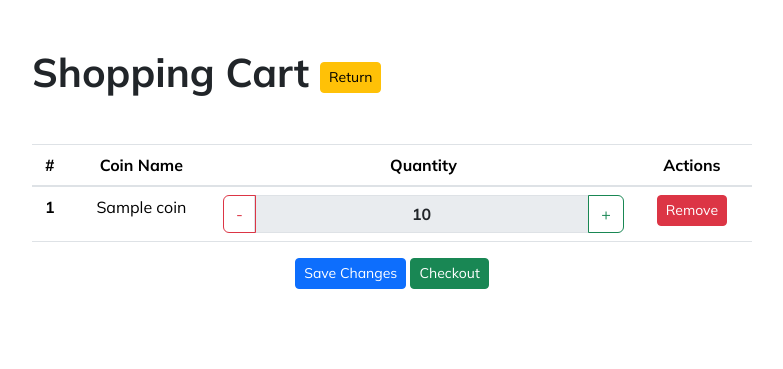
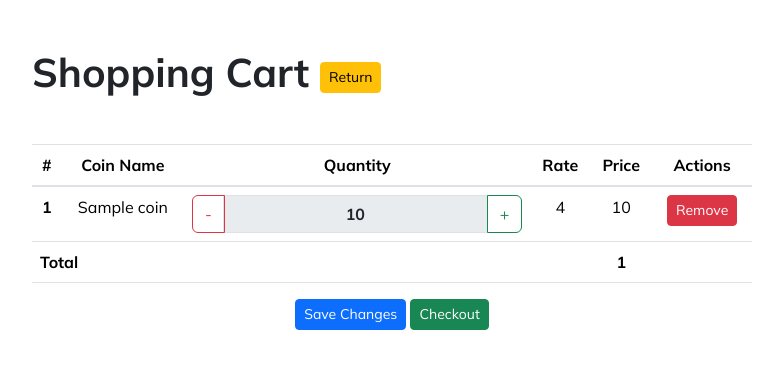
Before and after one commit to sshyamm/BasicApp, a Django app: template apps/templates/cart.html in a window 1280 px wide. Shown: the part 59-428 px from the top of the page, without its empty margins (62-845 px from the left). Run offline with Django 3.2, Linux system fonts and the light colour scheme; the template is opened without the code that fills it: most values are stand-ins (such as "Sample title", 1, 10 or a date in 2020); some libraries are stand-ins or nearby versions.

Commit message:
added price and rate

```diff
--- a/apps/admin.py
+++ b/apps/admin.py
@@ -6,7 +6,7 @@ from django.conf import settings  # Import Django settings module
 @admin.register(Coin)  # Register the Coin model with the admin site
 class CoinAdmin(admin.ModelAdmin):  # Define the admin class for Coin model
     # Specify the fields to display in the list view of the admin site
-    list_display = ('coin_name', 'display_coin_image', 'coin_desc', 'coin_year', 'coin_country', 'coin_material', 'coin_weight', 'starting_bid', 'coin_status', 'created_by_id')
+    list_display = ('coin_name', 'display_coin_image', 'coin_desc', 'coin_year', 'coin_country', 'coin_material', 'coin_weight', 'rate', 'starting_bid', 'coin_status', 'created_by_id')
 
     # Define a method to display the coin image in the list view
     def display_coin_image(self, obj):
--- a/apps/templates/cart.html
+++ b/apps/templates/cart.html
@@ -16,6 +16,8 @@
                             <th scope="col">#</th>
                             <th scope="col">Coin Name</th>
                             <th scope="col">Quantity</th>
+                            <th scope="col">Rate</th>
+                            <th scope="col">Price</th>
                             <th scope="col">Actions</th>
                         </tr>
                     </thead>
@@ -35,11 +37,18 @@
                                     </div>
                                 </div>
                             </td>
+                            <td>{{ item.coin.rate }}</td>
+                            <td class="price">{{ item.price }}</td>
                             <td>
                                 <a href="{% url 'remove_item' item.id %}" class="btn btn-danger btn-sm">Remove</a>
                             </td>
                         </tr>
                         {% endfor %}
+                        <tr>
+                            <td colspan="4" class="font-weight-bold">Total</td>
+                            <td class="font-weight-bold total-price text-center">{{ total_price }}</td>
+                            <td></td>
+                        </tr>
                     </tbody>
                 </table>
                 <div class="text-center">
@@ -57,11 +66,31 @@
 </div>
 
 <script>
+    function updatePrice(itemId) {
+        var quantityInput = document.getElementById('quantity_' + itemId);
+        var priceCell = document.querySelector(`#quantity_${itemId}`).closest('tr').querySelector('.price');
+        var rate = parseFloat(priceCell.previousElementSibling.textContent);
+        var quantity = parseInt(quantityInput.value);
+        var price = rate * quantity;
+        price = price.toFixed(1);
+        priceCell.textContent = price;
+        updateTotalPrice();
+    }
+
+    function updateTotalPrice() {
+        var totalPrice = 0;
+        var priceCells = document.querySelectorAll('.price');
+        priceCells.forEach(function(cell) {
+            totalPrice += parseFloat(cell.textContent);
+        });
+        document.querySelector('.total-price').textContent = totalPrice.toFixed(1);
+    }
     function incrementQuantity(itemId) {
         var inputField = document.getElementById('quantity_' + itemId);
         var currentValue = parseInt(inputField.value);
         if (!isNaN(currentValue)) {
             inputField.value = currentValue + 1;
+            updatePrice(itemId);
         }
     }
 
@@ -70,6 +99,7 @@
         var currentValue = parseInt(inputField.value);
         if (!isNaN(currentValue) && currentValue > 1) {
             inputField.value = currentValue - 1;
+            updatePrice(itemId);
         }
     }
 </script>
--- a/apps/templates/coin_details.html
+++ b/apps/templates/coin_details.html
@@ -17,6 +17,8 @@
                                 <p class="card-text"><strong>Weight:</strong> {{ coin.coin_weight }}</p>
                                 <p class="card-text"><strong>Starting Bid:</strong> {{ coin.starting_bid }}</p>
                                 <p class="card-text"><strong>Coin Status:</strong> {{ coin.coin_status }}</p>
+                                <span>&nbsp;</span>
+                                <h3 class="text-danger"><strong>Coin Rate :</strong> {{ coin.rate }}</h3>
                             </div>
                             <div class="col-md-6">
                                 {% if coin.coin_image %}
--- a/apps/templates/home.html
+++ b/apps/templates/home.html
@@ -88,8 +88,9 @@
                         <th onclick="sortTable(4)" style="cursor: pointer;">Country <span id="sort-icon-country" class="bi bi-sort-up"></span></th>
                         <th onclick="sortTable(5)" style="cursor: pointer;">Material <span id="sort-icon-material" class="bi bi-sort-up"></span></th>
                         <th onclick="sortTable(6)" style="cursor: pointer;">Weight <span id="sort-icon-weight" class="bi bi-sort-up"></span></th>
-                        <th onclick="sortTable(7)" style="cursor: pointer;">Starting Bid <span id="sort-icon-bid" class="bi bi-sort-up"></span></th>
-                        <th onclick="sortTable(8)" style="cursor: pointer;">Coin Status <span id="sort-icon-status" class="bi bi-sort-up"></span></th>
+                        <th onclick="sortTable(7)" style="cursor: pointer;">Rate <span id="sort-icon-rate" class="bi bi-sort-up"></span></th>
+                        <th onclick="sortTable(8)" style="cursor: pointer;">Starting Bid <span id="sort-icon-bid" class="bi bi-sort-up"></span></th>
+                        <th onclick="sortTable(9)" style="cursor: pointer;">Coin Status <span id="sort-icon-status" class="bi bi-sort-up"></span></th>
                         <th>Action</th>
                     </tr>
                 </thead>
@@ -109,6 +110,7 @@
                         <td>{{ coin.coin_country }}</td>
                         <td>{{ coin.coin_material }}</td>
                         <td>{{ coin.coin_weight }}</td>
+                        <td>{{ coin.rate }}</td>
                         <td>{{ coin.starting_bid }}</td>
                         <td>{{ coin.coin_status }}</td>
                         <td><a href="{% url 'coin-details' coin_id=coin.pk %}" class="btn btn-primary">View Details</a></td>
```
Also changed, not shown: apps/models.py (+8 -1 lines), apps/views.py (+10 -2 lines), apps/migrations/0028_cartitem_price_coin_rate.py (added), apps/migrations/0029_alter_cartitem_price_alter_coin_rate.py (added).
